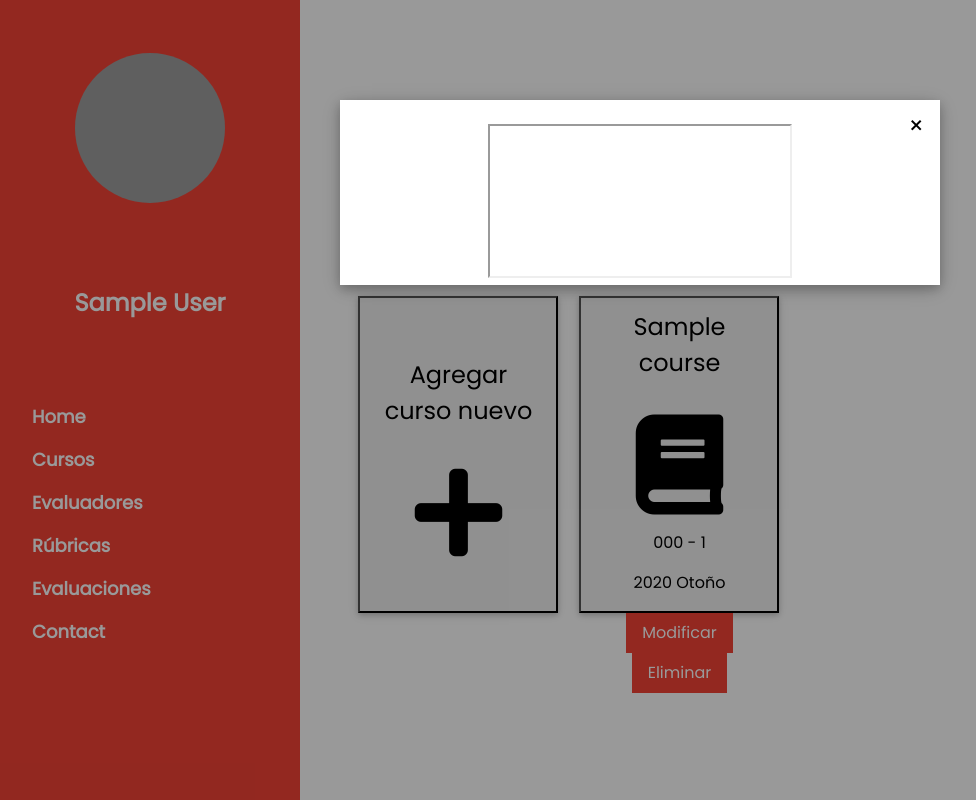
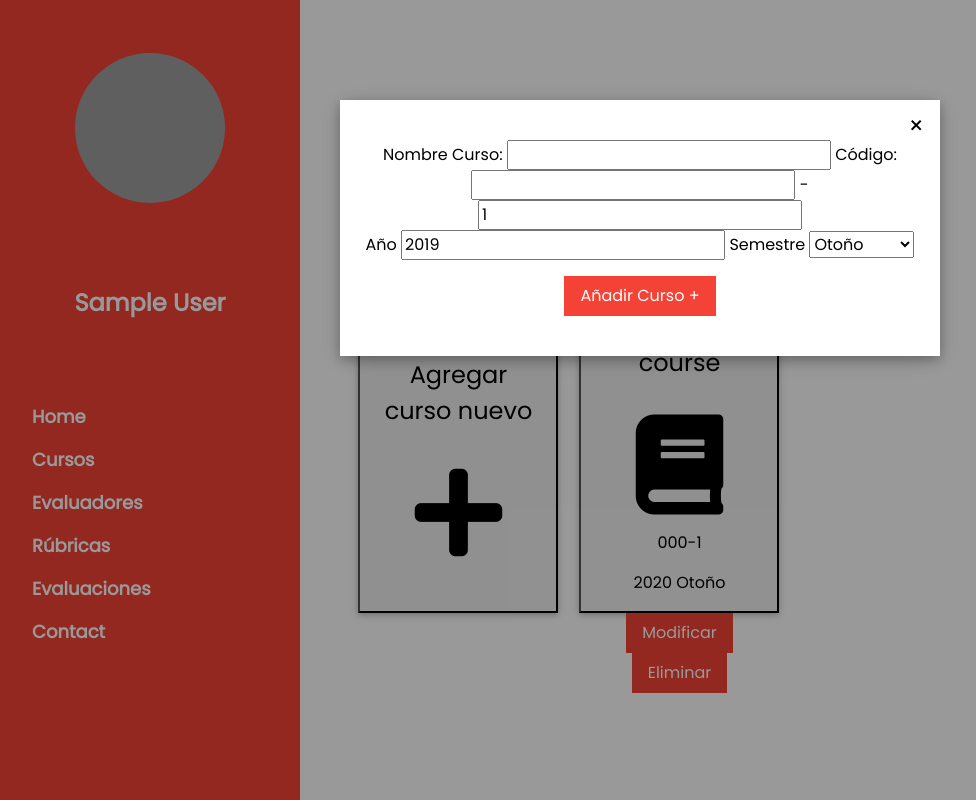
Before and after one commit to DCC-CC4401/EABMODELT-T4, a Django app: page /courses in a window 1280 px wide, after a click on "Agregar curso nuevo". Shown: the whole page, without its empty margins (0-976 px from the left). Run offline with Django 3.2, Linux system fonts and the light colour scheme; a user stored in the database is signed in; tables that the repository leaves empty hold one stand-in row (values such as "Sample post"); some libraries are stand-ins or nearby versions; grey boxes are pictures that could not be loaded.

Commit message:
remove courses :cat: but can't edit

```diff
--- a/eabmodel/forms.py
+++ b/eabmodel/forms.py
@@ -10,7 +10,6 @@ class CourseForm(forms.ModelForm):
 
     def clean(self):
         cleaned_data = super().clean()
-
         year = cleaned_data.get('year')
 
         if year < datetime.now().year or year > datetime.now().year+1:
@@ -18,5 +17,8 @@ class CourseForm(forms.ModelForm):
             raise forms.ValidationError(
                "Solo puedes crear cursos de este año o el siguiente"
             )
+        cleaned_data['code'] = cleaned_data.get('code').upper()
+        return cleaned_data
 
-        return cleaned_data
+class RemoveCourseForm(forms.Form):
+    id = forms.IntegerField()
--- a/eabmodel/models.py
+++ b/eabmodel/models.py
@@ -1,28 +1,31 @@
 from django.db import models
 from django.core.validators import MaxValueValidator, MinValueValidator
+from django.utils.translation import ugettext_lazy as _
+
 
 # Create your models here.
 
 
 class Course(models.Model):
-    code = models.CharField(max_length=7)
-    name = models.CharField(max_length=255)
-    section = models.PositiveSmallIntegerField(default=1)
+    code = models.CharField('código', max_length=7, help_text=_('código del curso'))
+    name = models.CharField('nombre', max_length=150, help_text=_('nombre del curso'))
+    section = models.PositiveSmallIntegerField('sección', default=1, help_text=_('sección del curso'))
+    year = models.PositiveSmallIntegerField('año', default=2019, help_text=_('año que se dicta el curso'))
 
-    year = models.PositiveSmallIntegerField(default=2019)
     SEMESTER_CHOICES = (
         ('Otoño', 'Otoño'),
         ('Primavera', 'Primavera'),
         ('Verano', 'Verano'),
     )
-    semester = models.CharField(max_length=9, choices=SEMESTER_CHOICES, default='Otoño')
+    semester = models.CharField(max_length=9, choices=SEMESTER_CHOICES, default='Otoño', help_text=_('semestre que se dicta el curso'))
 
     created_at = models.DateTimeField(auto_now_add=True)
     updated_at = models.DateTimeField(auto_now=True)
 
     class Meta:
         unique_together = ["code", "section", "year", "semester"]
-
+        verbose_name = 'curso'
+        verbose_name_plural = 'cursos'
 
 class Student(models.Model):
     first_name = models.CharField(max_length=255)
--- a/eabmodel/templates/eabmodel/course.html
+++ b/eabmodel/templates/eabmodel/course.html
@@ -1,7 +1,24 @@
 {% extends 'eabmodel/base.html' %}
+{% block head %}
+ <script src="https://ajax.googleapis.com/ajax/libs/jquery/3.4.0/jquery.min.js"></script>
+  <style>
+    table {
+    border-collapse: collapse;
+    }
 
-{% block head %}
+    table, th, td {
+      border: 1px solid black;
+      text-align: left;
+      padding: 3px;
+    }
+
+    #eliminar-msg {
+      padding: 50px 0 50px 0;
+    }
+  </style>
 {% endblock %}
+
+
 
 {% block content %}
   <!-- !PAGE CONTENT! -->
@@ -13,6 +30,7 @@
     <hr style="width:50px;border:5px solid red" class="w3-round">
     <p><h3>Seleccione un curso</h3></p></h2>
   </div>
+
 
   <!-- Caja de Cursos -->
   <div class="w3-row-padding w3-center w3-margin-top">
@@ -28,13 +46,13 @@
     {%  for course in course_list %}
       <!--Caja Ejemplo -->
 
-      <div class="w3-quarter w3-margin-top">
+      <div id="{{ course.id }}"  class="w3-quarter w3-margin-top">
         <button onclick="document.getElementById('gestionar').style.display='block'" class="w3-card w3-container w3-hover-shadow w3-light-gray" style="max-height:380px;min-height: 317px; width:200px">
-          <h3>{{ course.name }}</h3> <br> <i class="fas fa-book" style="font-size:100px"></i>
-          <p>{{ course.code }} - {{ course.section }}</p>
-          <p>{{ course.year }} {{ course.semester }} </p>
+          <h3><span id="{{ course.id }}-name">{{ course.name }} </span></h3> <br> <i class="fas fa-book" style="font-size:100px"></i>
+          <p> <span id="{{ course.id }}-code"> {{ course.code }}-{{ course.section }} </span> </p>
+          <p> <span id="{{ course.id }}-year">{{ course.year }} </span>  <span id="{{ course.id }}-semester">{{ course.semester }} </span> </p>
           <button class="w3-btn w3-red">Modificar</button>
-          <button class="w3-btn w3-red">Eliminar</button>
+          <button class="w3-btn w3-red" onclick="removeCourseConfirmation(event)"> Eliminar</button>
         </button>
       </div>
 
@@ -42,46 +60,95 @@
 
 
     <!--Agregar -->
-    <div id="agregar" class="w3-modal">
+    <div id="agregar" class="w3-modal" {% if form_msg %} style="display:block !important {% endif %}">
       <div class="w3-modal-content w3-card-4 w3-animate-zoom" style="max-width:600px">
-        <div class="w3-center"><br>
+        <div class="w3-center">
+          <br>
           <span onclick="document.getElementById('agregar').style.display='none'" class="w3-button w3-xlarge w3-transparent w3-display-topright" title="Close Modal">×</span>
-
-{#          <form class="w3-container" action="/action_page.php">#}
-{#            <div class="w3-section">#}
-{#              <label><b>Curso</b></label>#}
-{#              <input class="w3-input w3-border w3-margin-bottom" type="text" placeholder="Ingrese nombre del curso" name="usrname" required>#}
-{#              <label><b>Código</b></label>#}
-{#              <input class="w3-input w3-border" type="text" placeholder="Ingrese código del curso" name="psw" required>#}
-{#              <label><b>Sección</b></label>#}
-{#              <input class="w3-input w3-border" type="text" placeholder="Ingrese número de sección" name="secc" required>#}
-{#              <label><b>Año</b></label>#}
-{#              <input class="w3-input w3-border" type="text" placeholder="Ingrese año" name="year" required>#}
-{#              <label><b>Semestre</b></label>#}
-{#              <div class="semester"><select id="semester" name="semester">#}
-{#                <option value="priv">Primavera</option>#}
-{#                <option value="oto">Otoño</option>#}
-{#              </select></div>#}
-{#            <button class="w3-button w3-block w3-red w3-section w3-padding" type="submit">Agregar</button>#}
-{#            </div>#}
-{#          </form>#}
-
-
-
-{#          <form action="{% url 'main:courses' %}" method='post'>#}
-{#            {% csrf_token %}#}
-{#            {{ form }}#}
-{#            <button name='submit'>Submit</button>#}
-{#            <input type='submit' name='next' value="Submit" />#}
-{#          </form>#}
-          <iframe src="add_course"></iframe>
-
+            <form class="w3-container" action="{% url 'main:add_course' %}" method='post'>
+              {% csrf_token %}
+{#              {{ form.as_ul }}#}
+              <div class="w3-section">
+                {{ form.non_field_errors }}
+                {{ form.name.errors }}
+                <label for="{{ form.name.id_for_label }}">Nombre Curso:</label>
+                {{ form.name }}
+                {{ form.code.errors }}
+                <label for="{{ form.code.id_for_label }}">Código:</label>
+                {{ form.code }}
+                {{ form.section.errors }}
+                <label for="{{ form.section.id_for_label }}"> - </label>
+                {{ form.section}}
+                  <br>
+                {{ form.year.errors }}
+                <label for="{{ form.year.id_for_label }}">Año</label>
+                {{ form.year}}
+                {{ form.semester.errors }}
+                <label for="{{ form.semester.id_for_label }}">Semestre</label>
+                {{ form.semester}}
+              </div>
+              <input class="w3-button w3-red" style="margin-bottom: 40px" type='submit' name='next' value="Añadir Curso +" />
+            </form>
         </div>
       </div>
     </div><!-- cierra de agregar -->
+
+    <div id="eliminar" class="w3-modal">
+      <div class="w3-modal-content w3-card-4 w3-animate-zoom" style="max-width:600px; min-height: 400px">
+        <div id="eliminar-msg" class="w3-center">
+          <span onclick="document.getElementById('eliminar').style.display='none'" class="w3-button w3-xlarge w3-transparent w3-display-topright" title="Close Modal">×</span>
+            <h5 id="eliminar-text"></h5>
+            <table style="margin:auto">
+              <tr>
+                <td>Nombre:</td>
+                <td><span id="eliminar-text-name"></span></td>
+              </tr>
+              <tr>
+                <td>Código:</td>
+                <td><span id="eliminar-text-code"></span></td>
+              </tr>
+              <tr>
+                <td>Año:</td>
+                <td><span id="eliminar-text-year"></span></td>
+              </tr>
+              <tr>
+                <td>Semestre:</td>
+                <td><span id="eliminar-text-semester"></span></td>
+              </tr>
+            </table>
+            <form class="w3-container" action="{% url 'main:remove_course' %}" method='post'>
+                {% csrf_token %}
+                <label for="id_id" type="hidden"></label>
+                <input type="hidden" id="id_id" name="id" value="0">
+
+            <input class="w3-button w3-red" style="margin:20px auto 0 auto" type='submit' name='next' value="Eliminar" />
+            </form>
+        </div>
+      </div>
+    </div> <!-- cierre de eliminar curso -->
+
   </div><!--cierre de cajas de cursos-->
   </div>
 
+{% endblock %}
 
 
+{% block footer %}
+
+  <script>
+    function removeCourseConfirmation(e){
+      let id = e.target.parentNode.id;
+      $('#id_id').val(id);
+      let name = $('#'+id+'-name').text();
+      $('#eliminar-text-name').text(name);
+      $('#eliminar-text-code').text($('#'+id+'-code').text());
+      $('#eliminar-text-year').text($('#'+id+'-year').text());
+      $('#eliminar-text-semester').text($('#'+id+'-semester').text());
+      $('#eliminar-text').text( "Seguro deseas eliminar el curso " + name + "?");
+      $('#eliminar').attr('style', 'display: block');;
+      }
+
+
+  </script>
+
 {% endblock %}
--- a/eabmodel/urls.py
+++ b/eabmodel/urls.py
@@ -8,5 +8,6 @@ urlpatterns = [
     path('', views.landingpage, name='landing_page'),
     path('courses', views.courses, name='courses'),
     path('add_course', views.add_course, name='add_course'),
+    path('rm_course', views.remove_course, name='remove_course'),
     path('evaluators', views.evaluators, name='evaluators'),
 ]
--- a/eabmodel/views.py
+++ b/eabmodel/views.py
@@ -1,10 +1,12 @@
 from django.http import HttpResponseRedirect
-from django.shortcuts import render
+from django.shortcuts import render, redirect
 from django.contrib.auth.decorators import login_required
+from django.urls import reverse
+
 from .models import Course
 from django.http import HttpResponseNotFound
 
-from .forms import CourseForm
+from .forms import CourseForm, RemoveCourseForm
 # Create your views here.
 
 @login_required
@@ -14,26 +16,53 @@ def landingpage(request):
 
 
 @login_required
-def courses(request):
+def courses(request, extra_context={}):
     if not request.user.is_admin:
         return HttpResponseNotFound('Sorry')
 
+    form = CourseForm()
     course_list = Course.objects.all().order_by('updated_at', 'created_at').reverse()
     context = {'course_list': course_list,
-               # 'form': form,
+               'form': form,
                }
+
+    context.update(extra_context)
     return render(request, 'eabmodel/course.html', context)
 
 
 @login_required
 def add_course(request):
+    if not request.user.is_admin:
+        return HttpResponseNotFound('Sorry')
+
     if request.method != 'POST':
         form = CourseForm()
     else:
         form = CourseForm(request.POST)
         if form.is_valid():
+            print(form.data)
             form.save()
-    return render(request, 'eabmodel/add_course.html', {'form': form})
+
+    extra_context = {'form': form, 'form_msg': True}
+    response = courses(request, extra_context)
+    return response
+
+
+@login_required
+def remove_course(request):
+
+    if not request.user.is_admin:
+        return HttpResponseNotFound('Sorry')
+
+    if request.method == 'POST':
+        form = RemoveCourseForm(request.POST)
+        if form.is_valid():
+            print("i arrive here")
+            course = Course.objects.get(pk=form.cleaned_data['id'])
+            course.delete()
+    return redirect(reverse('main:courses'))
+
+
 
 @login_required
 def evaluators(request):
--- a/tarea4/settings.py
+++ b/tarea4/settings.py
@@ -115,7 +115,7 @@ AUTH_PASSWORD_VALIDATORS = [
 # Internationalization
 # https://docs.djangoproject.com/en/2.1/topics/i18n/
 
-LANGUAGE_CODE = 'en-us'
+LANGUAGE_CODE = 'es-CL'
 
 TIME_ZONE = 'UTC'
 
```
